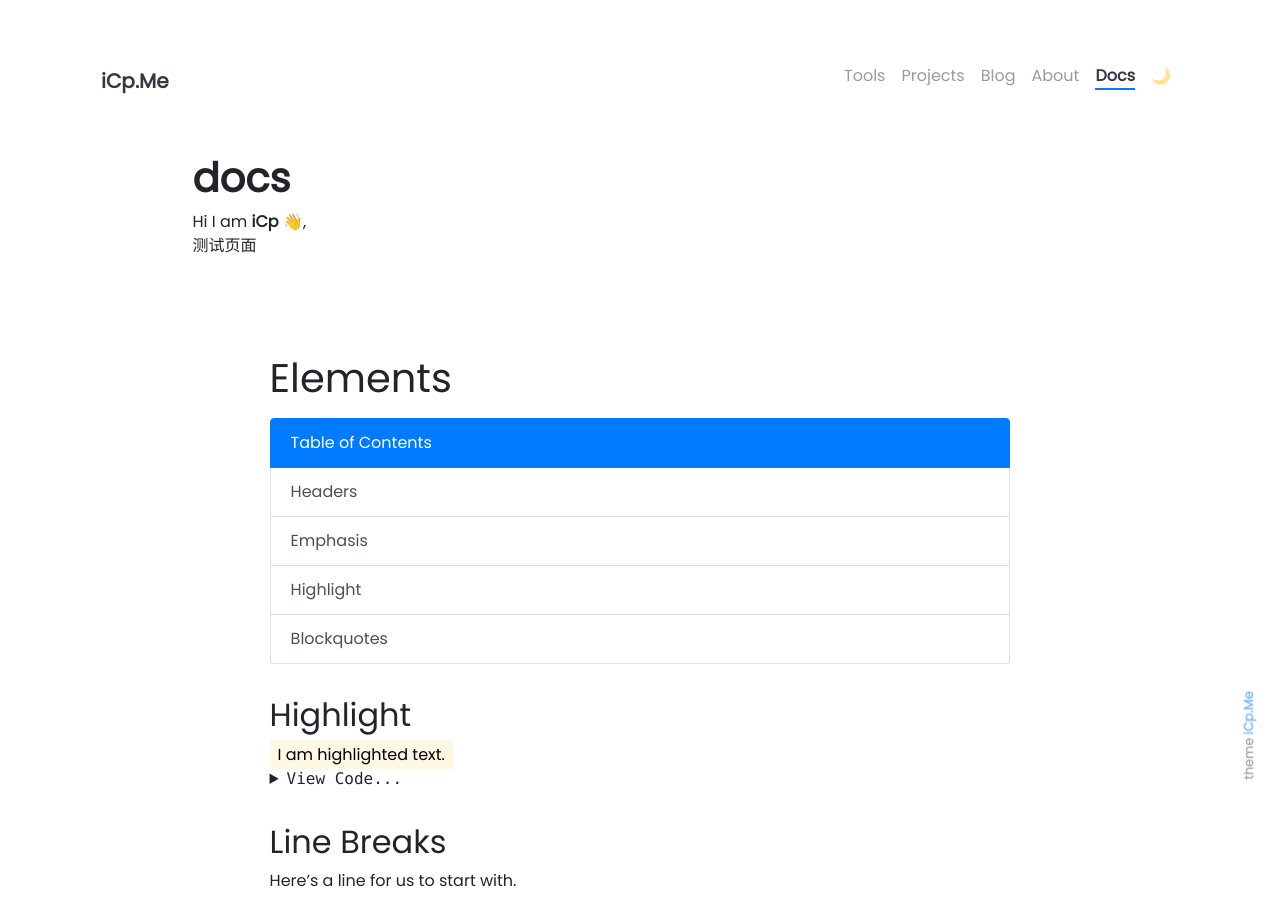
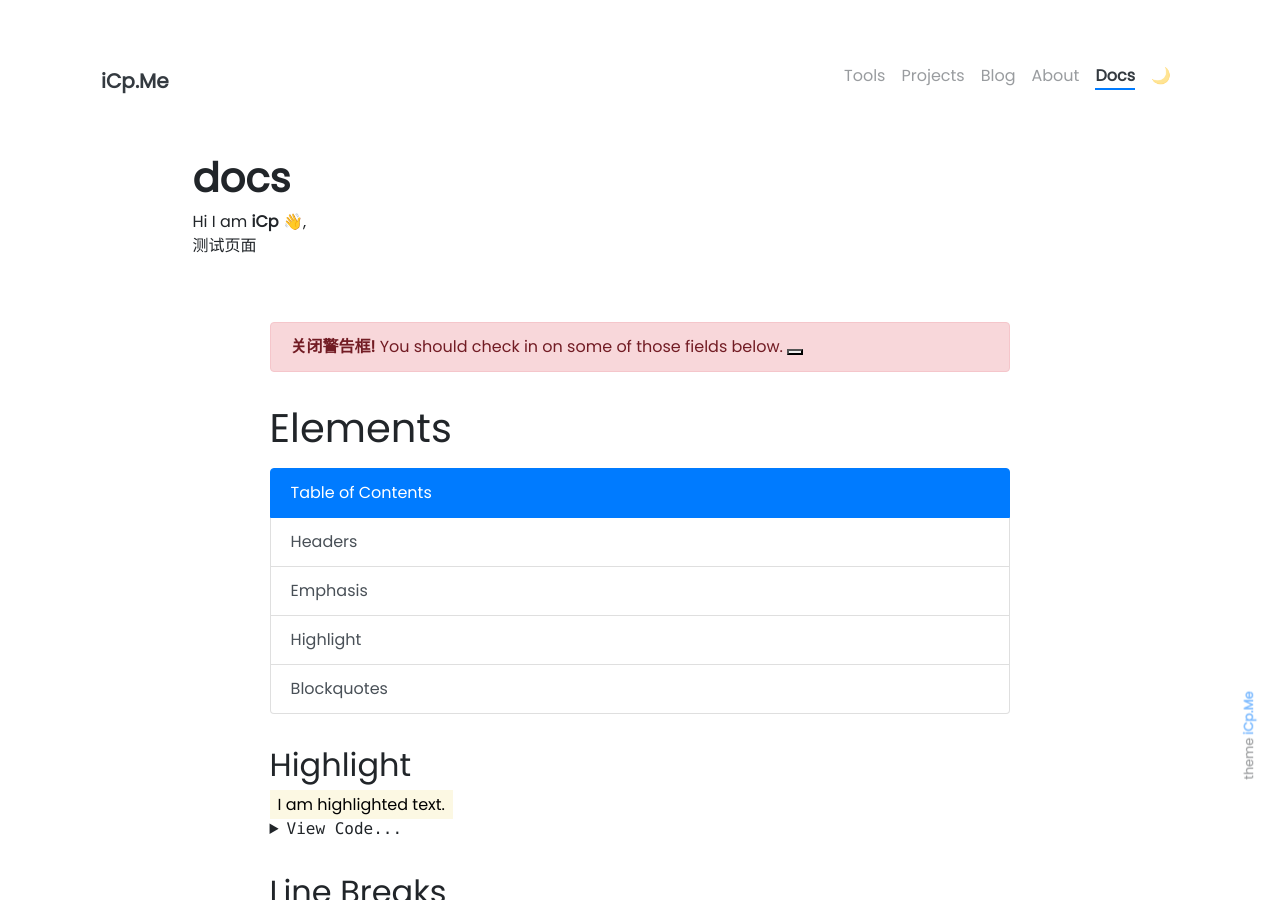
Before and after one commit to WorkSpacesPro/icp, a Jekyll site: the page built from pages/docs.md, in a window 1280 px wide and 900 px high. Built offline with Jekyll 4.4.1, drawn with Linux system fonts in a browser that asks for light colours; emoji names are drawn with the system emoji font.

Commit message:
Update docs.md

```diff
--- a/pages/docs.md
+++ b/pages/docs.md
@@ -11,6 +11,12 @@ Hi I am **{{ site.author.name }}** :wave:,<br>
 测试页面
 <div class="row">
 <div class="col-lg-10 mx-auto mt-5 markdown-body">
+        <!-- 关闭警告框 -->
+    <div class="alert alert-danger alert-dismissible fade show" role="alert">
+  <strong>关闭警告框!</strong> You should check in on some of those fields below.
+  <button type="button" class="btn-close" data-bs-dismiss="alert" aria-label="Close"></button>
+</div>
+
     <!-- Elements -->
   <h1>Elements</h1>
 <div class="list-group my-3">
```
